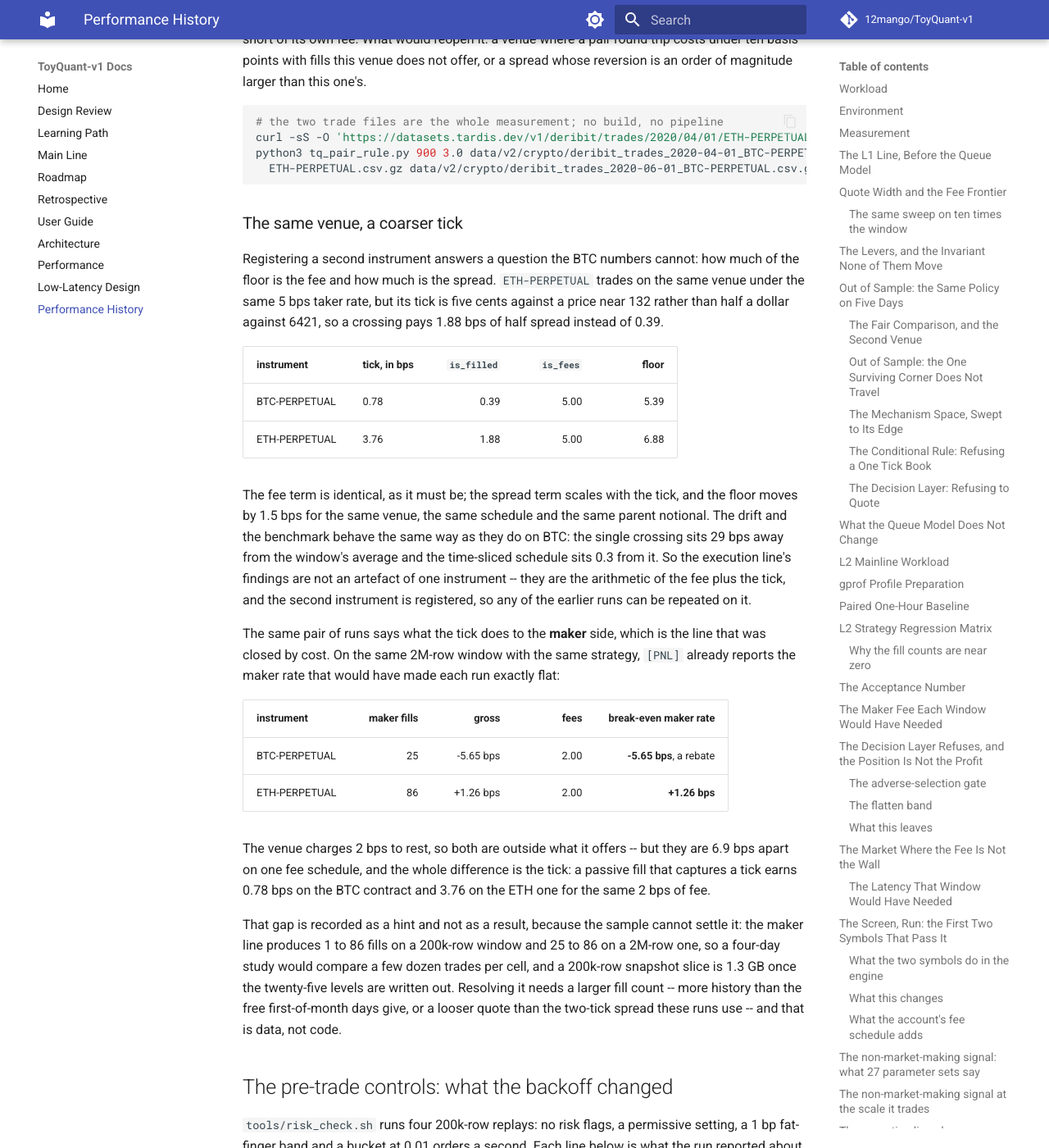
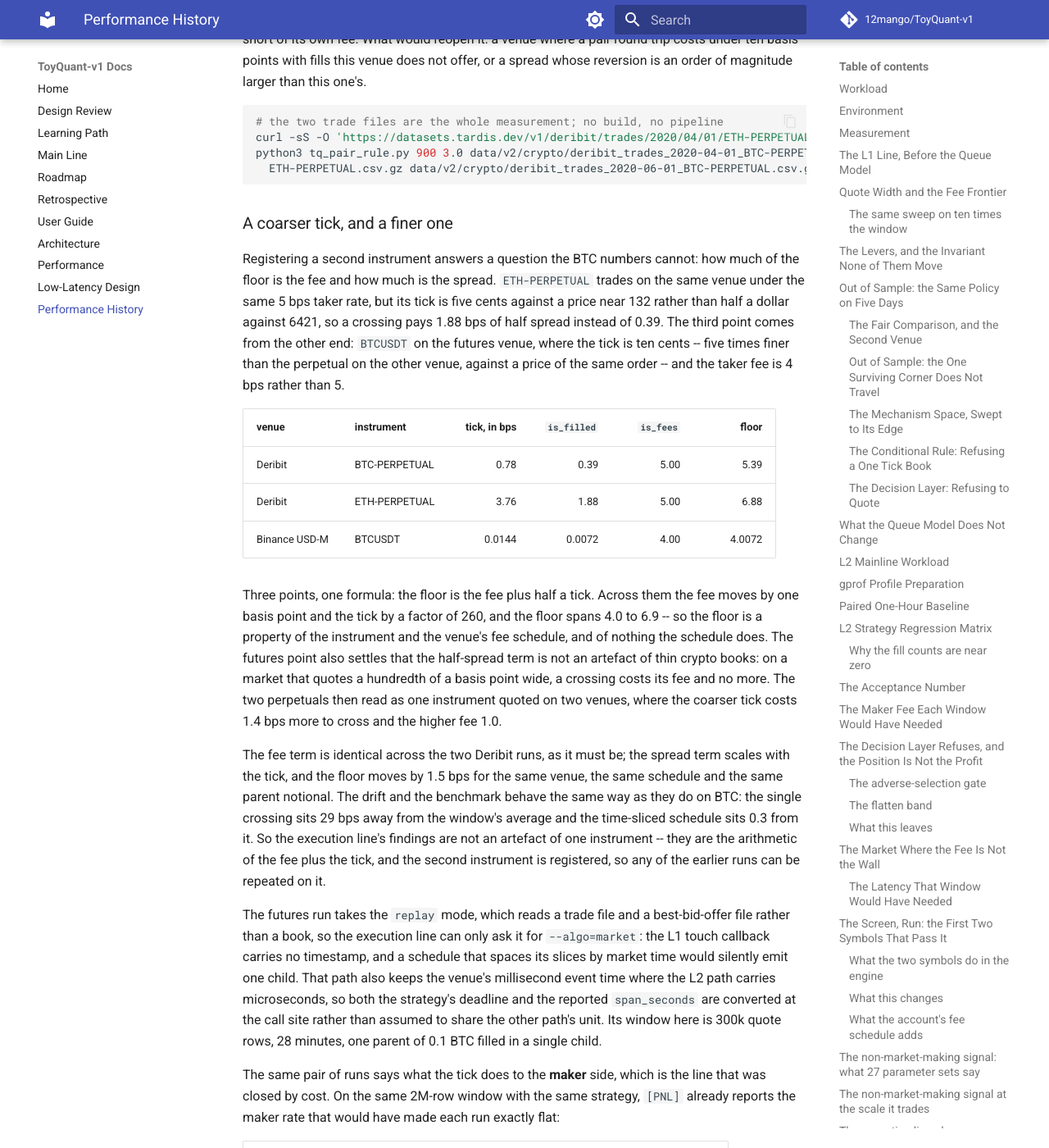
Before and after one commit to 12mango/ToyQuant-v1, an MkDocs documentation site: the page built from docs/PERFORMANCE_HISTORY.md, in a window 1280 px wide and 1400 px high, scrolled down 60096 px. Shown: the whole window at 82% size. Built offline with MkDocs 1.6.1 and Material for MkDocs 9.7.7, drawn with Linux system fonts in a browser that asks for light colours; comment, search, counter and statistics services are not loaded.

Commit message:
Execution: measure the floor on a finer-tick market
The crossing floor is the fee plus half a tick, and the two Deribit instruments put a
coarser tick on one side of that claim. The third point comes from the other side:
BTCUSDT on the U-M futures venue quotes ten cents at 69,533, which is 0.014 bps of tick
against the perpetual's 0.78, and a parent of 0.1 BTC crosses for 4.007 bps -- 4.00 of
fee and 0.007 of half spread. Three instruments, one formula, with the fee moving by one
basis point and the tick by a factor of 260. The two perpetuals then read as one
instrument quoted twice: the coarser tick costs 1.4 bps more to cross, the higher fee 1.0.

That run needed --parent on the replay mode, which turned up two things that path does
differently. Its readers keep the venue's millisecond event time where the book path
carries microseconds, so the strategy's deadline, the measurement's deadline and the
reported span_seconds are converted at the call site and the unit is named in the
parent spec. And its touch callback carries no timestamp at all, so a time-sliced algo
would silently emit one child: the mode now refuses anything but --algo=market.

````diff
--- a/docs/PERFORMANCE_HISTORY.md
+++ b/docs/PERFORMANCE_HISTORY.md
@@ -2948,24 +2948,42 @@ python3 tq_pair_rule.py 900 3.0 data/v2/crypto/deribit_trades_2020-04-01_BTC-PER
   ETH-PERPETUAL.csv.gz data/v2/crypto/deribit_trades_2020-06-01_BTC-PERPETUAL.csv.gz ETH_0601.csv.gz
 ```
 
-### The same venue, a coarser tick
+### A coarser tick, and a finer one
 
 Registering a second instrument answers a question the BTC numbers cannot: how much of the floor is the fee and
 how much is the spread. `ETH-PERPETUAL` trades on the same venue under the same 5 bps taker rate, but its tick is
 five cents against a price near 132 rather than half a dollar against 6421, so a crossing pays 1.88 bps of half
-spread instead of 0.39.
-
-| instrument | tick, in bps | `is_filled` | `is_fees` | floor |
-|---|---|---:|---:|---:|
-| BTC-PERPETUAL | 0.78 | 0.39 | 5.00 | 5.39 |
-| ETH-PERPETUAL | 3.76 | 1.88 | 5.00 | 6.88 |
-
-The fee term is identical, as it must be; the spread term scales with the tick, and the floor moves by 1.5 bps
-for the same venue, the same schedule and the same parent notional. The drift and the benchmark behave the same
-way as they do on BTC: the single crossing sits 29 bps away from the window's average and the time-sliced
-schedule sits 0.3 from it. So the execution line's findings are not an artefact of one instrument -- they are
-the arithmetic of the fee plus the tick, and the second instrument is registered, so any of the earlier runs can
-be repeated on it.
+spread instead of 0.39. The third point comes from the other end: `BTCUSDT` on the futures venue, where the tick is
+ten cents -- five times finer than the perpetual on the other venue, against a price of the same order -- and the
+taker fee is 4 bps rather than 5.
+
+| venue | instrument | tick, in bps | `is_filled` | `is_fees` | floor |
+|---|---|---:|---:|---:|---:|
+| Deribit | BTC-PERPETUAL | 0.78 | 0.39 | 5.00 | 5.39 |
+| Deribit | ETH-PERPETUAL | 3.76 | 1.88 | 5.00 | 6.88 |
+| Binance USD-M | BTCUSDT | 0.0144 | 0.0072 | 4.00 | 4.0072 |
+
+Three points, one formula: the floor is the fee plus half a tick. Across them the fee moves by one basis point and
+the tick by a factor of 260, and the floor spans 4.0 to 6.9 -- so the floor is a property of the instrument and the
+venue's fee schedule, and of nothing the schedule does. The futures point also settles that the half-spread term is
+not an artefact of thin crypto books: on a market that quotes a hundredth of a basis point wide, a crossing costs
+its fee and no more. The two perpetuals then read as one instrument quoted on two venues, where the coarser tick
+costs 1.4 bps more to cross and the higher fee 1.0.
+
+The fee term is identical across the two Deribit runs, as it must be; the spread term scales with the tick, and the
+floor moves by 1.5 bps for the same venue, the same schedule and the same parent notional. The drift and the
+benchmark behave the same way as they do on BTC: the single crossing sits 29 bps away from the window's average and
+the time-sliced schedule sits 0.3 from it. So the execution line's findings are not an artefact of one instrument --
+they are the arithmetic of the fee plus the tick, and the second instrument is registered, so any of the earlier
+runs can be repeated on it.
+
+The futures run takes the `replay` mode, which reads a trade file and a best-bid-offer file rather than a book, so the
+execution line can only ask it for `--algo=market`: the L1 touch callback carries no timestamp, and a schedule that
+spaces its slices by market time would silently emit one child. That path also keeps the venue's millisecond event
+time where the L2 path carries microseconds, so both the strategy's deadline and the reported `span_seconds` are
+converted at the call site rather than assumed to share the other path's unit. Its window here is 300k quote rows,
+28 minutes, one parent of 0.1 BTC filled in a single child.
+
 
 The same pair of runs says what the tick does to the **maker** side, which is the line that was closed by cost.
 On the same 2M-row window with the same strategy, `[PNL]` already reports the maker rate that would have made
````
Also changed, not shown: CHANGELOG.md (+10 -0 lines), docs/DESIGN_REVIEW.md (+1 -1 lines), docs/MAINLINE.md (+1 -1 lines), docs/ROADMAP.md (+2 -1 lines), docs/USER_GUIDE.md (+1 -1 lines), 5 other files.
